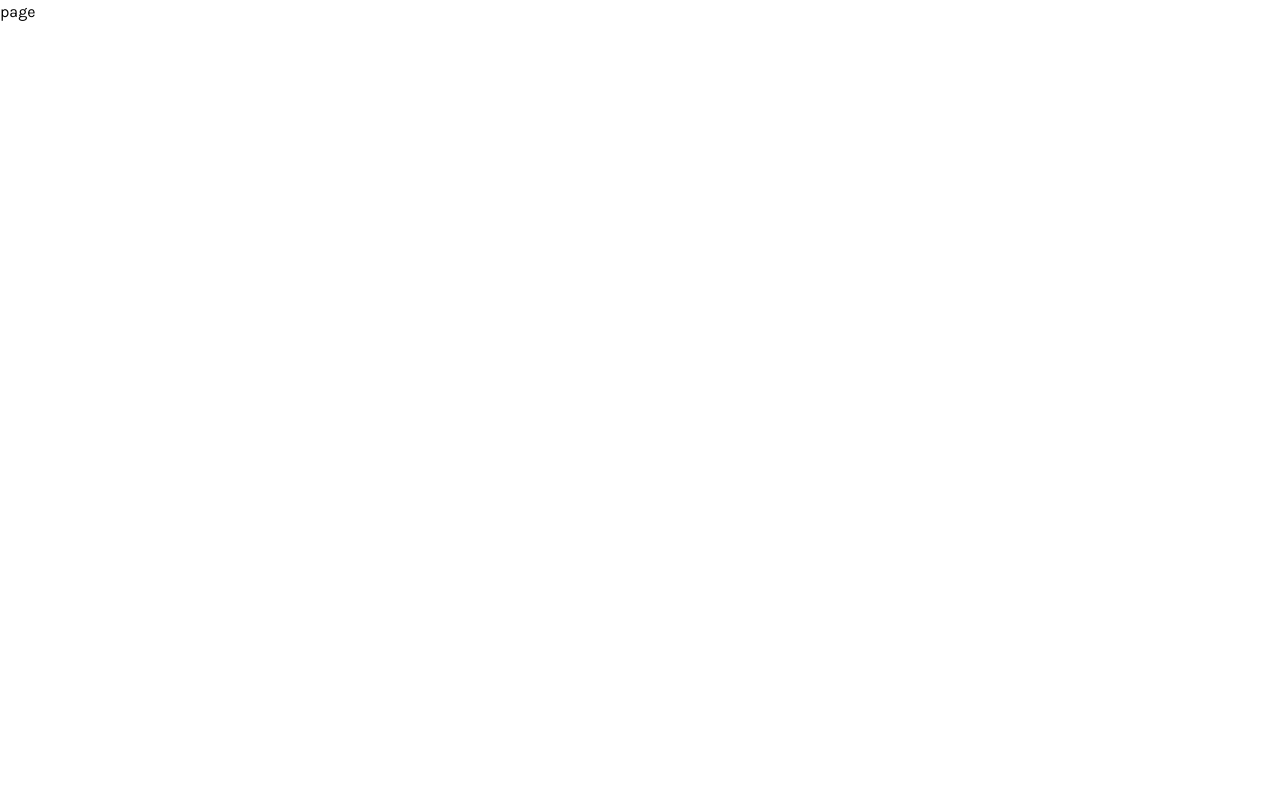
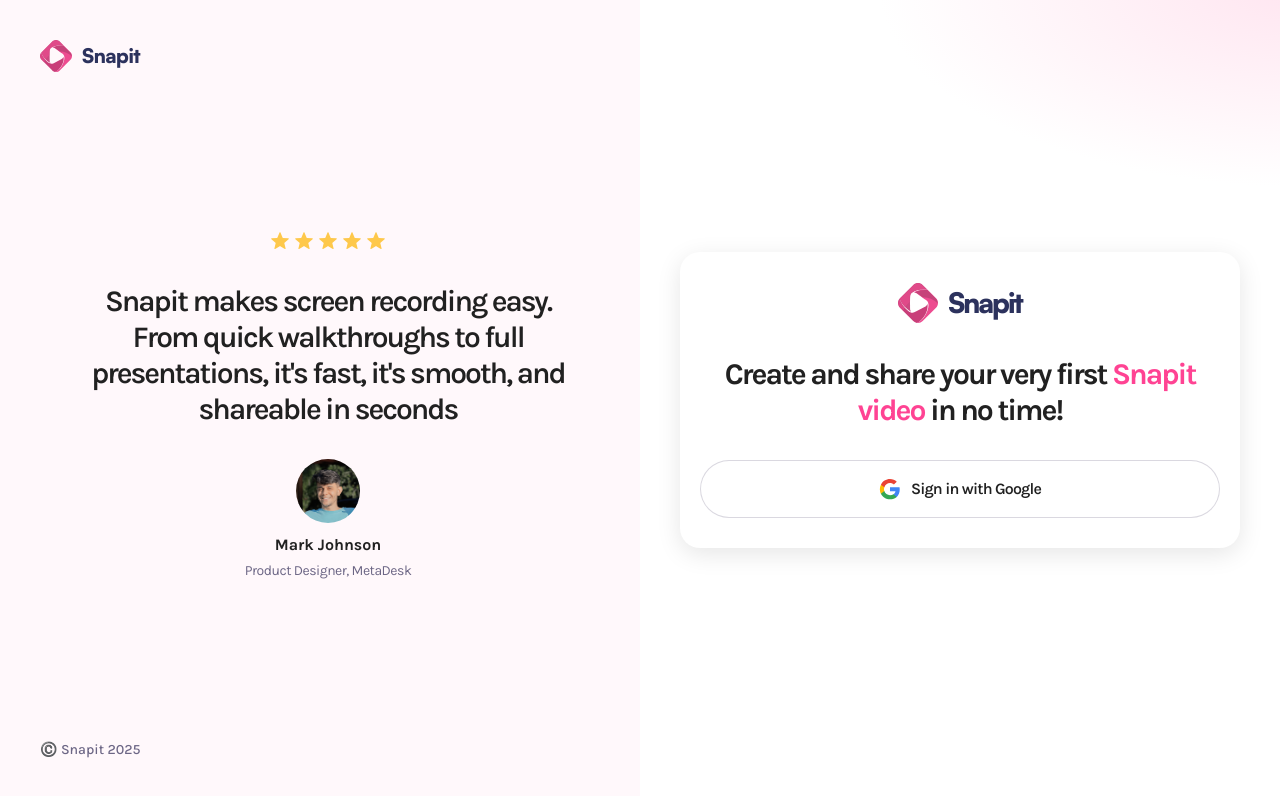
Before and after one commit to shreyansh232/snapit, a Next.js app: page /sign-in in a window 1280 px wide. Shown: the top 796 px of the page. Built offline with nearby package versions, Linux system fonts and the light colour scheme.

Commit message:
feat: add auth ui

```diff
--- a/app/(auth)/sign-in/page.tsx
+++ b/app/(auth)/sign-in/page.tsx
@@ -1,9 +1,81 @@
-import React from 'react'
+import Image from "next/image";
+import Link from "next/link";
+import React from "react";
 
 const page = () => {
   return (
-    <div>page</div>
-  )
-}
+    <main className="sign-in">
+      <aside className="testimonial">
+        <Link href={"/"}>
+          <Image
+            src={"/assets/icons/logo.svg"}
+            alt="logo"
+            width={32}
+            height={32}
+          />
+          <h1>Snapit</h1>
+        </Link>
+        <div className="description">
+          <section>
+            <figure>
+              {Array.from({ length: 5 }).map((_, index) => (
+                <Image
+                  src={"/assets/icons/star.svg"}
+                  alt="star"
+                  width={20}
+                  height={20}
+                  key={index}
+                />
+              ))}
+            </figure>
+            <p>
+              Snapit makes screen recording easy. From quick walkthroughs to
+              full presentations, it's fast, it's smooth, and shareable in
+              seconds
+            </p>
+            <article>
+              <Image
+                src={"/assets/images/jason.png"}
+                alt="jason"
+                width={64}
+                height={64}
+                className="rounded-full"
+              />
+              <div>
+                <h2>Mark Johnson</h2>
+                <p>Product Designer, MetaDesk</p>
+              </div>
+            </article>
+          </section>
+        </div>
+        <p>©️ Snapit {new Date().getFullYear()}</p>
+      </aside>
+      <aside className="google-sign-in">
+        <section>
+          <Link href={"/"}>
+            <Image
+              src={"/assets/icons/logo.svg"}
+              alt="logo"
+              width={40}
+              height={40}
+            />
+            <h1>Snapit</h1>
+          </Link>
+          <p>
+            Create and share your very first <span>Snapit video </span>
+            in no time!
+          </p>
+          <button>
+            <Image src={'/assets/icons/google.svg'} alt="google" width={22} height={22} />
+            <span>
+              Sign in with Google
+            </span>
+          </button>
+        </section>
+      </aside>
+      <div className="overlay"/>
+    </main>
+  );
+};
 
-export default page
+export default page;
```
